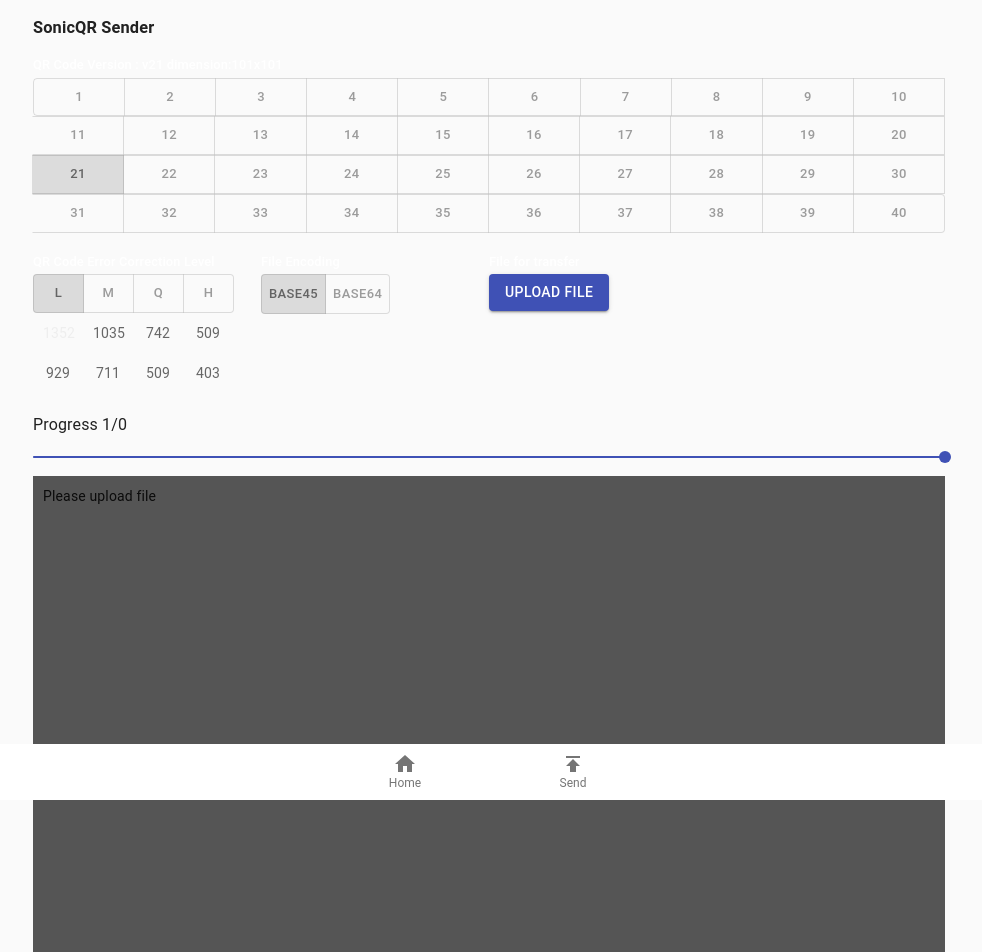
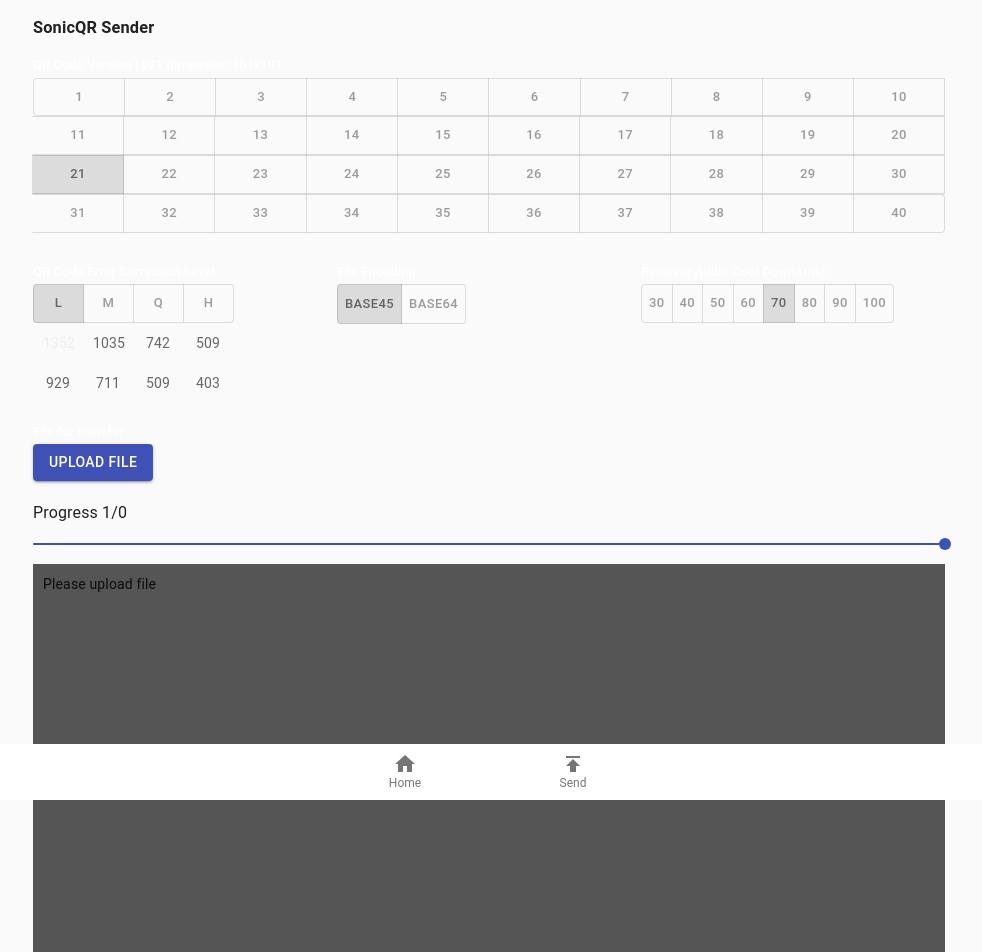
Before and after one commit to RexxarAng/SonicQR-Web, a React (Create React App) app: page /#/send in a window 1280 px wide. Shown: the top 952 px of the page, without its empty margins (151-1133 px from the left). Built offline with nearby package versions, Linux system fonts and the light colour scheme; the HTML template or start-up script is replaced by a standard one.

Commit message:
Added UI slider to modify Receiver's AudioCoolDown at runtime

```diff
--- a/src/sender/Sender.tsx
+++ b/src/sender/Sender.tsx
@@ -98,6 +98,7 @@ type SenderState = {
 
   selectedFile?: File,
 
+  receiverAudioCooldown: number,
   tick: number,
   isAudioAckMode: boolean,
   selectedEncoding: DataEncodingType,
@@ -126,6 +127,7 @@ class Sender extends React.Component<SenderProps, SenderState> {
       currentPacketNumber: 0,
       totalNumberOfPackets: 0,
       transferState: SenderTransferState.PAUSED,
+      receiverAudioCooldown: RECEIVER_AUDIO_COOLDOWN,
       tick: 5,
       isAudioAckMode: true,
       selectedEncoding: DataEncodingType.base45,
@@ -422,7 +424,7 @@ class Sender extends React.Component<SenderProps, SenderState> {
 
   private constructHeaderPacket(): string {
     const file = this.state.selectedFile!;
-    return `!${this.state.dataPackets.length}|${file.name}|${file.type}|${file.size}|${this.state.selectedEncoding}|${this.state.digest}|${RECEIVER_AUDIO_COOLDOWN}`;
+    return `!${this.state.dataPackets.length}|${file.name}|${file.type}|${file.size}|${this.state.selectedEncoding}|${this.state.digest}|${this.state.receiverAudioCooldown}`;
   }
 
   private goToCurrentDataPacket() {
@@ -562,6 +564,11 @@ class Sender extends React.Component<SenderProps, SenderState> {
     }, 10);
   }
 
+  onChangeReceiverAudioCooldown = (event: React.MouseEvent<HTMLElement, MouseEvent>, value: any) => {
+    if (value == null) return;
+    this.setState({ receiverAudioCooldown: value });
+  }
+
   render() {
     return <Container maxWidth="md" style={{ paddingBottom: '75px' }}>
       <h3>SonicQR Sender</h3>
@@ -571,8 +578,8 @@ class Sender extends React.Component<SenderProps, SenderState> {
         {QRCodeVersions.map((x, i) => <ToggleButton style={{ flex: '1 1 10%' }} value={i}>{x.label}</ToggleButton> )}
       </ToggleButtonGroup>
 
-      <Grid container style={{marginTop: '10px'}}>
-        <Grid item xs={12} sm={6} md={3} style={{marginTop: '10px'}}>
+      <Grid container style={{marginTop: 10}}>
+        <Grid item xs={12} sm={6} md={4} style={{marginTop: 20}}>
           <h4>QR Code Error Correction Level</h4>
           <ToggleButtonGroup size="small" value={this.state.selectedQRCodeErrorCorrectionLevel} exclusive onChange={this.onChangeSelectedQRCodeErrorCorrectionLevel}>
             {QRCodeErrorCorrectionLevel.map((x, i) => <ToggleButton style={{ width: '51px'}} value={x}>{x}</ToggleButton> )}
@@ -591,7 +598,7 @@ class Sender extends React.Component<SenderProps, SenderState> {
           </div>
         </Grid>
 
-        <Grid item xs={12} sm={6} md={3} style={{marginTop: '10px'}}>
+        <Grid item xs={12} sm={6} md={4} style={{marginTop: 20}}>
           <h4>File Encoding</h4>
           <ToggleButtonGroup size="small" value={this.state.selectedEncoding} exclusive onChange={this.onChangeSelectedEncoding}>
             <ToggleButton value="Base45"> Base45 </ToggleButton>
@@ -600,7 +607,21 @@ class Sender extends React.Component<SenderProps, SenderState> {
           </ToggleButtonGroup>
         </Grid>
 
-        <Grid item xs={12} sm={6} md={6} style={{marginTop: '10px'}}>
+        <Grid item xs={12} sm={6} md={4} style={{marginTop: 20}}>
+          <h4>Receiver Audio Cool Down (ms) </h4>
+          <ToggleButtonGroup size="small" value={this.state.receiverAudioCooldown} exclusive onChange={this.onChangeReceiverAudioCooldown}>
+            <ToggleButton value={30}> 30 </ToggleButton>
+            <ToggleButton value={40}> 40 </ToggleButton>
+            <ToggleButton value={50}> 50 </ToggleButton>
+            <ToggleButton value={60}> 60 </ToggleButton>
+            <ToggleButton value={70}> 70 </ToggleButton>
+            <ToggleButton value={80}> 80 </ToggleButton>
+            <ToggleButton value={90}> 90 </ToggleButton>
+            <ToggleButton value={100}> 100 </ToggleButton>
+          </ToggleButtonGroup>
+        </Grid>
+
+        <Grid item xs={12} sm={6} style={{marginTop: 20}}>
           <h4>File for transfer</h4>
           <input type="file" onChange={this.onFileChange} style={{ display: 'none' }} id="raised-button-file"/>
           <label htmlFor="raised-button-file">
@@ -613,9 +634,8 @@ class Sender extends React.Component<SenderProps, SenderState> {
         </Grid>
 
       </Grid>
-      <br />
 
-      {this.state ? <Box>
+      {this.state ? <Box style={{marginTop: 20}}>
         <Typography id="send-progress" gutterBottom>
           Progress <span>{this.state.currentPacketNumber+1}</span>/<span>{this.state.totalNumberOfPackets}</span>
         </Typography>
@@ -644,14 +664,14 @@ class Sender extends React.Component<SenderProps, SenderState> {
           }
         </Box>
       </Box>: null}
-      <Button variant="contained" color="primary" onClick={this.sendHeader}>Header</Button>
+      <Button variant="contained" color="primary" onClick={this.sendHeader} style={{marginRight: 10}}>Header</Button>
       {this.state.transferState == SenderTransferState.SENDING_DATA_PACKETS ?
       <Button variant="contained" color="secondary" onClick={this.stop}>Stop</Button>:
       <Button variant="contained" color="primary" onClick={this.sendData}>Start</Button>
       }
 
       <FormControlLabel
-        style={{marginLeft: '10px'}}
+        style={{marginLeft: 10}}
         control={
         <Switch
           checked={this.state.isAudioAckMode}
@@ -659,6 +679,7 @@ class Sender extends React.Component<SenderProps, SenderState> {
           name="Audio Ack Mode"/>}
         label="Require Audio Acknowledge" />
 
+      <Grid style={{marginTop: 10}}>
         <Typography id="discrete-slider" gutterBottom>
           Tick {this.state.tick} ms
         </Typography>
@@ -669,6 +690,7 @@ class Sender extends React.Component<SenderProps, SenderState> {
           min={5}
           max={500}
         />
+      </Grid>
     </Container>;
   }
 }
```
Lines whose indentation alone changed are shown as unchanged.
